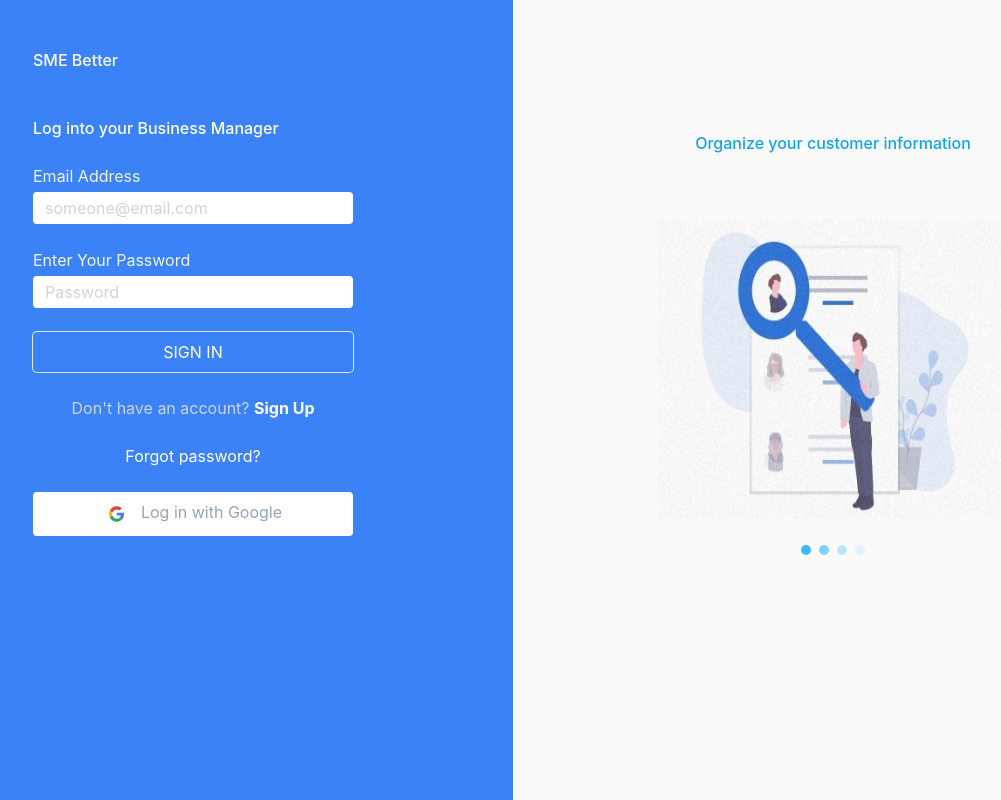
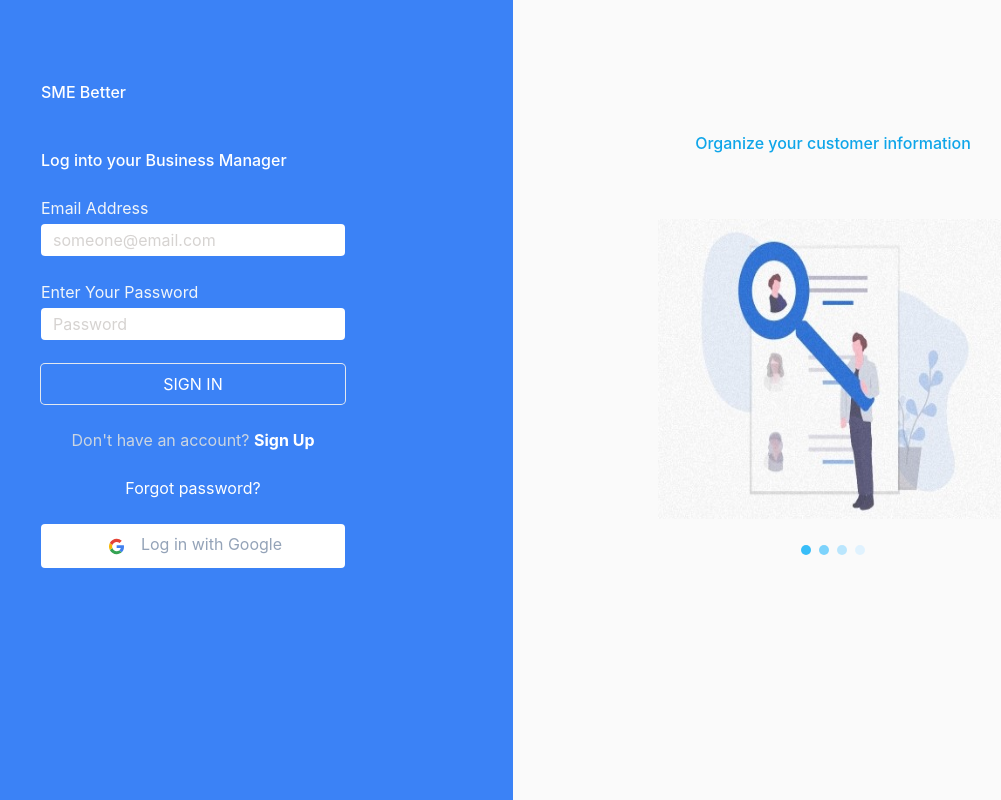
Before and after one commit to irabeny89/sme-better, a Next.js app: page / in a window 1280 px wide. Shown: the whole page, without its empty margins (127-1128 px from the left). Built offline with nearby package versions, Linux system fonts and the light colour scheme.

Commit message:
fix ui bug with height 100% rather than 100vh

```diff
--- a/components/SignupForm.tsx
+++ b/components/SignupForm.tsx
@@ -2,8 +2,8 @@ import Image from "next/image";
 
 export default function SignupForm() {
   return (
-    <section className="text-white bg-blue-500 h-screen">
-      <div className="max-w-xs pt-12 mx-auto">
+    <section className="text-white bg-blue-500 h-full">
+      <div className="max-w-xs py-20 px-2 mx-auto">
         <h2 className="font-medium mb-11">SME Better</h2>
         <h3 className="font-medium">Log into your Business Manager</h3>
         <br />
@@ -44,7 +44,7 @@ export default function SignupForm() {
         <p className="text-center">Forgot password?</p>
         <br />
         <button className="bg-white rounded w-full py-2 text-slate-400">
-          <div className="flex justify-center">
+          <div className="flex justify-center items-center">
             <Image
               src="/logo_google_g_icon.svg"
               width="25"
```
